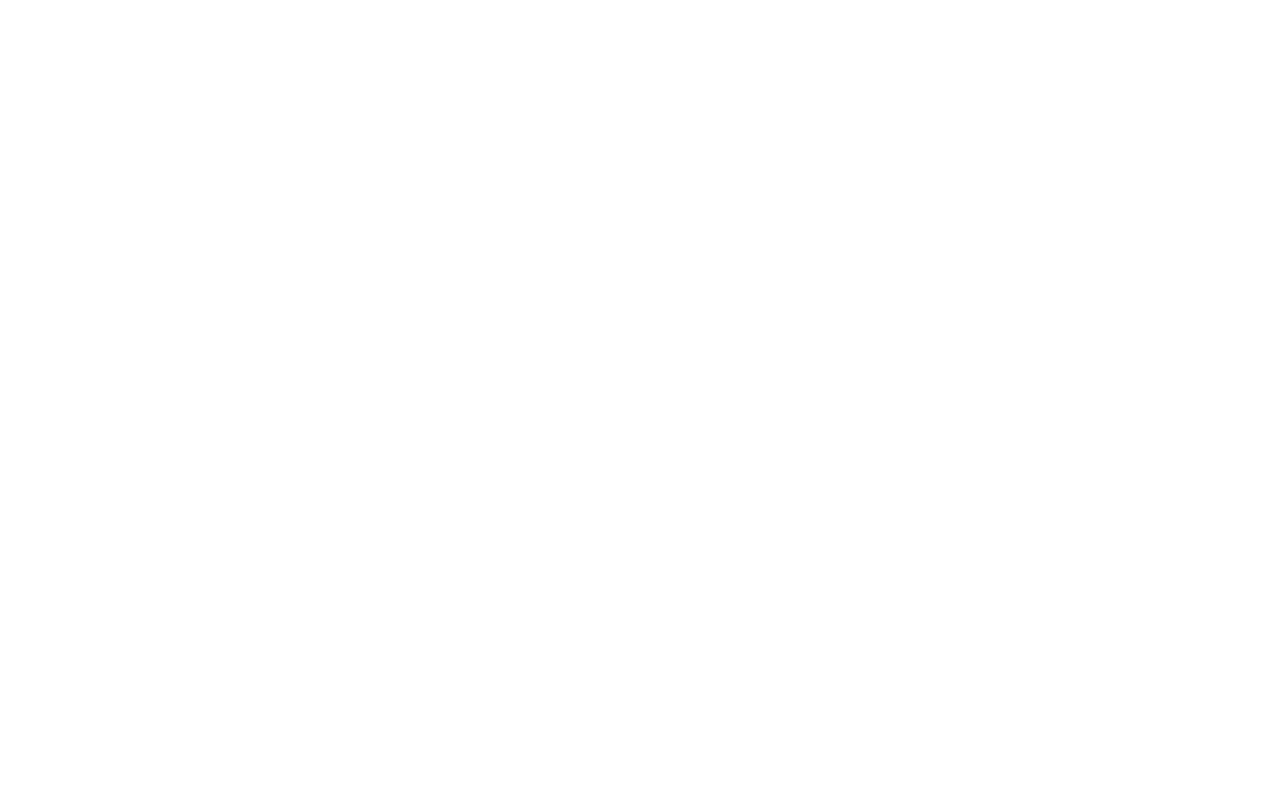
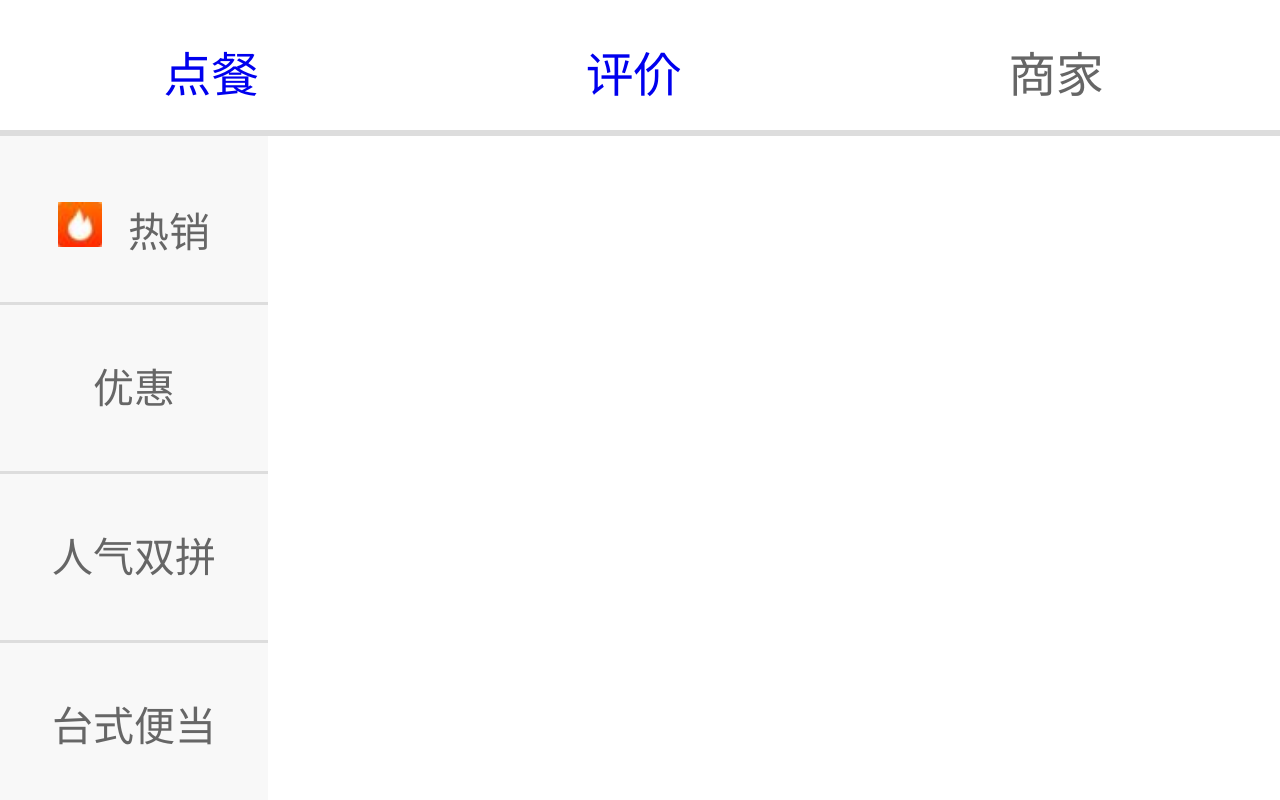
Before and after one commit to fisher998/project_eleme, a Vue app: page /L_sale_merchant_header/diancan in a window 1280 px wide. Shown: the part 820-1620 px from the top of the page. Before the commit the page ends 800 px from the top, so only its background shows below. Built offline with nearby package versions, Linux system fonts and the light colour scheme.

Commit message:
刘阳添加点餐评价信息

```diff
--- /dev/null
+++ b/src/components/L_sale_merchant_diancan.vue
@@ -0,0 +1,52 @@
+<template>
+    <div>
+       <div class="L_diancan_wrap">
+           <ul class="L_diancan_list">
+               <li><i></i>热销</li>
+               <li><i></i>优惠</li>
+               <li>人气双拼</li>
+               <li>台式便当</li>
+               <li>休闲小食</li>
+               <li>饮品汤品</li>
+               <li>超值套餐</li>
+               <li>店铺公告</li>
+           </ul>
+
+       </div>
+    </div>
+</template>
+
+<script>
+export default {
+    name: "L_sale_merchant_diancan",
+    data () {
+        return {
+
+        };
+    }
+}
+</script>
+
+<style lang="css" scoped>
+    .L_diancan_wrap{
+        width: 1.57rem;
+        height: 9rem;
+    }
+    .L_diancan_list li{
+        height: .99rem;
+        line-height: .99rem;
+        border-bottom: .02rem solid #dddddd;
+        font-size: .24rem;
+        color: #666666;
+        text-align: center;
+        background: #f8f8f8;
+    }
+    .L_diancan_list li:nth-of-type(1) i{
+        display: inline-block;
+        width: .26rem;
+        height: .26rem;
+        background: url(../img/l_img/iconP5.png)no-repeat left center;
+        background-size: 100% 100%;
+        margin: .35rem .15rem 0 0;
+    }
+</style>
--- a/src/components/L_sale_merchant_dps.vue
+++ b/src/components/L_sale_merchant_dps.vue
@@ -2,22 +2,31 @@
     <div>
        <div class="L_sale_merchant_dps_wrap">
            <ul>
-               <li>点餐</li>
+               <router-link to="/L_sale_merchant_header/diancan">
+                    <li>点餐</li>
+               </router-link>
+               <router-link to="/L_sale_merchant_header/pingjia">
                <li>评价</li>
+               </router-link>
                <li>商家</li>
            </ul>
        </div>
+       <router-view></router-view>
+       <!-- <l-sale-merchant-diancan></l-sale-merchant-diancan> -->
     </div>
 </template>
 
 <script>
-
+import LSaleMerchantDiancan from './L_sale_merchant_diancan'
 export default {
     name: "L_sale_merchant_dps",
     data () {
         return {
 
         };
+    },
+    components:{
+        LSaleMerchantDiancan
     }
 }
 </script>
--- /dev/null
+++ b/src/components/s_pingjia.vue
@@ -0,0 +1,23 @@
+<template>
+    <div>
+       <h1>评价</h1>
+    </div>
+</template>
+
+<script>
+export default {
+    name: "component_name",
+    data () {
+        return {
+
+        };
+    }
+}
+</script>
+
+<style lang="css" scoped>
+    h1{
+        font-size: 2rem;
+        color: red;
+    }
+</style>
```
Also changed, not shown: src/router/index.js (+10 -2 lines), src/img/l_img/iconP5.png (added).
